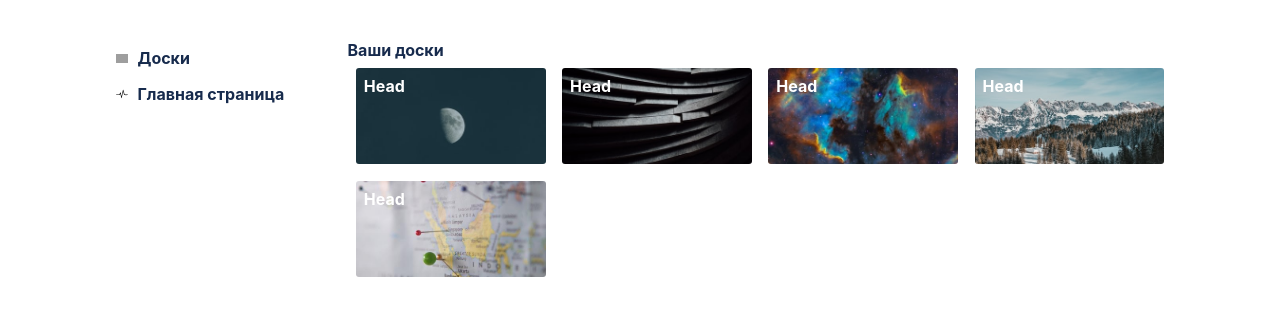
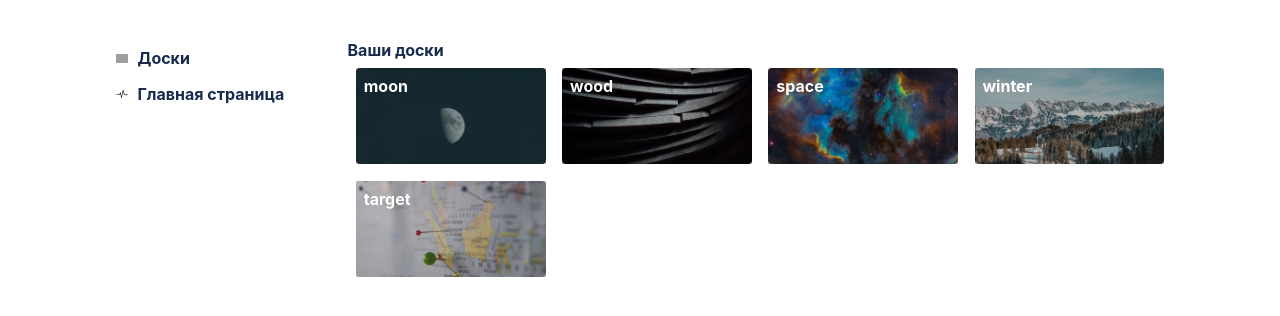
Before and after one commit to stakebf/rsclone, a React (Create React App) app in the folder client/: page /boards in a window 1280 px wide. Shown: the top 316 px of the page. Built offline with nearby package versions, Linux system fonts and the light colour scheme; grey boxes are pictures that could not be loaded.

Commit message:
add: boards and boardItem

```diff
--- a/client/src/components/App/index.tsx
+++ b/client/src/components/App/index.tsx
@@ -3,7 +3,7 @@ import {Route, Switch} from 'react-router-dom';
 
 import Main from '../../pages/Main';
 import SignInUp from '../../pages/SignInUp/signInUp';
-import Boards from '../../pages/Boards';
+import Boards from '../../pages/Home';
 import Page404 from '../../pages/Page404';
 // import classes from './App.module.scss';
 
--- a/client/src/pages/Boards/boards.module.scss
+++ /dev/null
@@ -1,72 +0,0 @@
-.container {
-  display: flex;
-  justify-content: center;
-  .control-panel {
-    margin: 40px 0 0;
-    padding: 0 16px;
-    width: 240px;
-    height: 100vh;
-    .list-tabs {
-      .tab {
-        display: flex;
-        align-items: center;
-        padding: 8px;
-        color: #172b4d;
-        font-weight: 700;
-        border-radius: 4px;
-        cursor: pointer;
-        &.active {
-          background-color: #e4f0f6;
-          color: #0079bf;
-        }
-        &:hover {
-          background-color: rgba(9, 30, 66, 0.08);
-        }
-        .icon {
-          width: 12px;
-          margin-right: 10px;
-        }
-      }
-    }
-  }
-  .all-boards {
-    margin: 40px 16px 0;
-    width: 100%;
-    max-width: 825px;
-    min-width: 288px;
-    height: 100vh;
-    .block {
-      .title {
-        color: #172b4d;
-      }
-      .content {
-        .list-boards {
-          display: flex;
-          flex-wrap: wrap;
-          list-style: none;
-          margin: 0;
-          padding: 0;
-          .item {
-            width: 23%;
-            height: 96px;
-            margin: 1%;
-            padding: 8px;
-            color: #fff;
-            line-height: 20px;
-            border-radius: 3px;
-            background-color: #97a0af;
-            background-size: cover;
-            background-position: 50%;
-            cursor: pointer;
-            .content-item {
-              .title-item {
-                font-size: 16px;
-                font-weight: 700;
-              }
-            }
-          }
-        }
-      }
-    }
-  }
-}
--- a/client/src/pages/Boards/boards.tsx
+++ /dev/null
@@ -1,64 +0,0 @@
-import React from 'react';
-import classes from './boards.module.scss';
-
-const Boards: React.FC = () => {
-  const boards = [
-    {bg: '/images/bg_board_1.jpg'},
-    {bg: '/images/bg_board_2.jpg'},
-    {bg: '/images/bg_board_3.jpg'},
-    {bg: '/images/bg_board_4.jpg'}
-  ];
-
-  return (
-    <div className={classes.container}>
-      <div className={classes['control-panel']}>
-        <ul className={classes['list-tabs']}>
-          <li className={classes.tab}>
-            <img className={classes.icon} src="/svg/trello-brands.svg" alt="trello-brands" />
-            <span>Доски</span>
-          </li>
-          <li className={classes.tab}>
-            <img className={classes.icon} src="/svg/pulse.svg" alt="pulse" />
-            <span>Главная страница</span>
-          </li>
-        </ul>
-      </div>
-      <div className={classes['all-boards']}>
-        <div className={classes.block}>
-          <h4 className={classes['title']}>Ваши доски</h4>
-          <div className={classes['content']}>
-            <ul className={classes['list-boards']}>
-              <li className={classes.item} style={{backgroundImage: 'url(/images/bg_board_1.jpg)'}}>
-                <div className={classes['content-item']}>
-                  <h5 className={classes['title-item']}>Head</h5>
-                </div>
-              </li>
-              <li className={classes.item} style={{backgroundImage: 'url(/images/bg_board_2.jpg)'}}>
-                <div className={classes['content-item']}>
-                  <h5 className={classes['title-item']}>Head</h5>
-                </div>
-              </li>
-              <li className={classes.item} style={{backgroundImage: 'url(/images/bg_board_3.jpg)'}}>
-                <div className={classes['content-item']}>
-                  <h5 className={classes['title-item']}>Head</h5>
-                </div>
-              </li>
-              <li className={classes.item} style={{backgroundImage: 'url(/images/bg_board_4.jpg)'}}>
-                <div className={classes['content-item']}>
-                  <h5 className={classes['title-item']}>Head</h5>
-                </div>
-              </li>
-              <li className={classes.item} style={{backgroundImage: 'url(/images/bg_board_5.jpg)'}}>
-                <div className={classes['content-item']}>
-                  <h5 className={classes['title-item']}>Head</h5>
-                </div>
-              </li>
-            </ul>
-          </div>
-        </div>
-      </div>
-    </div>
-  );
-};
-
-export default Boards;
--- /dev/null
+++ b/client/src/pages/Home/components/BoardItem/boardItem.module.scss
@@ -0,0 +1,26 @@
+.item {
+  width: 23%;
+  margin: 1%;
+  border-radius: 4px;
+  background-color: #97a0af;
+  background-size: cover;
+  background-position: 50%;
+  cursor: pointer;
+  .content-item {
+    height: 96px;
+    padding: 8px;
+    color: #fff;
+    line-height: 20px;
+    background-color: rgba(0, 0, 0, 0.2);
+    transition: 0.2s ease-in-out;
+    &:hover {
+      background-color: rgba(0, 0, 0, 0);
+    }
+    .title-item {
+      font-size: 16px;
+      font-weight: 700;
+      overflow: hidden;
+      text-overflow: ellipsis;
+    }
+  }
+}
--- /dev/null
+++ b/client/src/pages/Home/components/BoardItem/boardItem.tsx
@@ -0,0 +1,19 @@
+import React from 'react';
+import classes from './boardItem.module.scss';
+
+type BoardItemProps = {
+  bg: string;
+  name: string;
+};
+
+const BoardItem: React.FC<BoardItemProps> = ({bg, name}) => {
+  return (
+    <li className={classes.item} style={{backgroundImage: `url(${bg})`}}>
+      <div className={classes['content-item']}>
+        <h5 className={classes['title-item']}>{name}</h5>
+      </div>
+    </li>
+  );
+};
+
+export default BoardItem;
--- /dev/null
+++ b/client/src/pages/Home/components/BoardItem/index.tsx
@@ -0,0 +1,2 @@
+import BoardItem from './boardItem';
+export default BoardItem;
--- /dev/null
+++ b/client/src/pages/Home/components/Boards/boards.module.scss
@@ -0,0 +1,21 @@
+.all-boards {
+  margin: 40px 16px 0;
+  width: 100%;
+  max-width: 825px;
+  min-width: 288px;
+  height: 100vh;
+  .block {
+    .title {
+      color: #172b4d;
+    }
+    .content {
+      .list-boards {
+        display: flex;
+        flex-wrap: wrap;
+        list-style: none;
+        margin: 0;
+        padding: 0;
+      }
+    }
+  }
+}
--- /dev/null
+++ b/client/src/pages/Home/components/Boards/boards.tsx
@@ -0,0 +1,34 @@
+import React from 'react';
+import BoardItem from '../BoardItem';
+
+import classes from './boards.module.scss';
+
+interface IDataBoards {
+  id: number;
+  bg: string;
+  name: string;
+}
+
+type BoardsProps = {
+  dataBoards: IDataBoards[];
+};
+
+const Boards: React.FC<BoardsProps> = ({dataBoards}) => {
+  const elements = dataBoards.map((item) => {
+    const {id, bg, name} = item;
+    return <BoardItem key={id} bg={bg} name={name} />;
+  });
+
+  return (
+    <div className={classes['all-boards']}>
+      <div className={classes.block}>
+        <h4 className={classes['title']}>Ваши доски</h4>
+        <div className={classes['content']}>
+          <ul className={classes['list-boards']}>{elements}</ul>
+        </div>
+      </div>
+    </div>
+  );
+};
+
+export default Boards;
--- /dev/null
+++ b/client/src/pages/Home/home.module.scss
@@ -0,0 +1,32 @@
+.container {
+  display: flex;
+  justify-content: center;
+  .control-panel {
+    margin: 40px 0 0;
+    padding: 0 16px;
+    width: 240px;
+    height: 100vh;
+    .list-tabs {
+      .tab {
+        display: flex;
+        align-items: center;
+        padding: 8px;
+        color: #172b4d;
+        font-weight: 700;
+        border-radius: 4px;
+        cursor: pointer;
+        &.active {
+          background-color: #e4f0f6;
+          color: #0079bf;
+        }
+        &:hover {
+          background-color: rgba(9, 30, 66, 0.08);
+        }
+        .icon {
+          width: 12px;
+          margin-right: 10px;
+        }
+      }
+    }
+  }
+}
--- /dev/null
+++ b/client/src/pages/Home/home.tsx
@@ -0,0 +1,34 @@
+import React from 'react';
+import Boards from './components/Boards';
+
+import classes from './home.module.scss';
+
+const Home: React.FC = () => {
+  const dataBoards = [
+    {id: 1, bg: '/images/bg_board_1.jpg', name: 'moon'},
+    {id: 2, bg: '/images/bg_board_2.jpg', name: 'wood'},
+    {id: 3, bg: '/images/bg_board_3.jpg', name: 'space'},
+    {id: 4, bg: '/images/bg_board_4.jpg', name: 'winter'},
+    {id: 5, bg: '/images/bg_board_5.jpg', name: 'target'}
+  ];
+
+  return (
+    <div className={classes.container}>
+      <div className={classes['control-panel']}>
+        <ul className={classes['list-tabs']}>
+          <li className={classes.tab}>
+            <img className={classes.icon} src="/svg/trello-brands.svg" alt="trello-brands" />
+            <span>Доски</span>
+          </li>
+          <li className={classes.tab}>
+            <img className={classes.icon} src="/svg/pulse.svg" alt="pulse" />
+            <span>Главная страница</span>
+          </li>
+        </ul>
+      </div>
+      <Boards dataBoards={dataBoards} />
+    </div>
+  );
+};
+
+export default Home;
--- /dev/null
+++ b/client/src/pages/Home/index.tsx
@@ -0,0 +1,2 @@
+import Home from './home';
+export default Home;
```
Also changed, not shown: client/src/pages/Home/components/Boards/index.tsx (line endings or trailing spaces), 1 other file (tests, documents, lock files or other folders).
